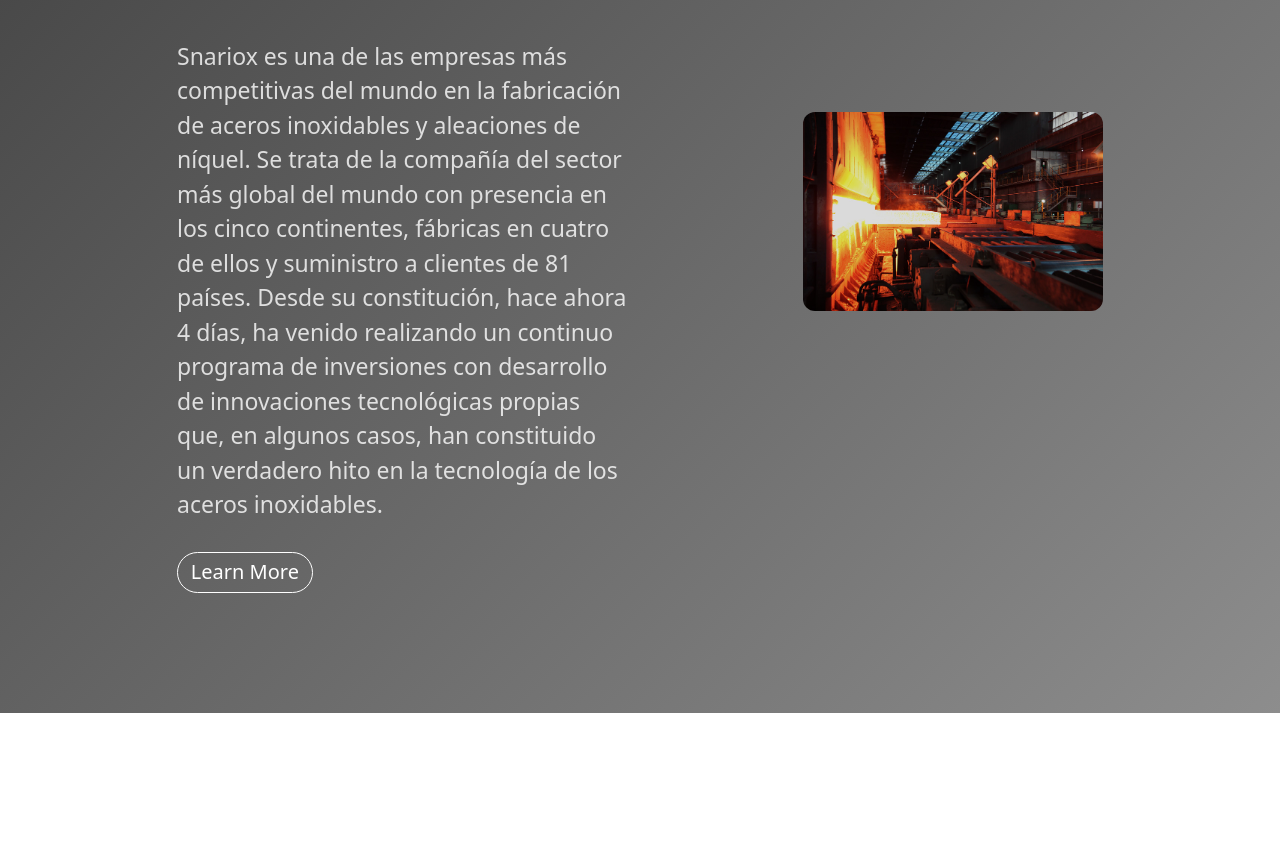
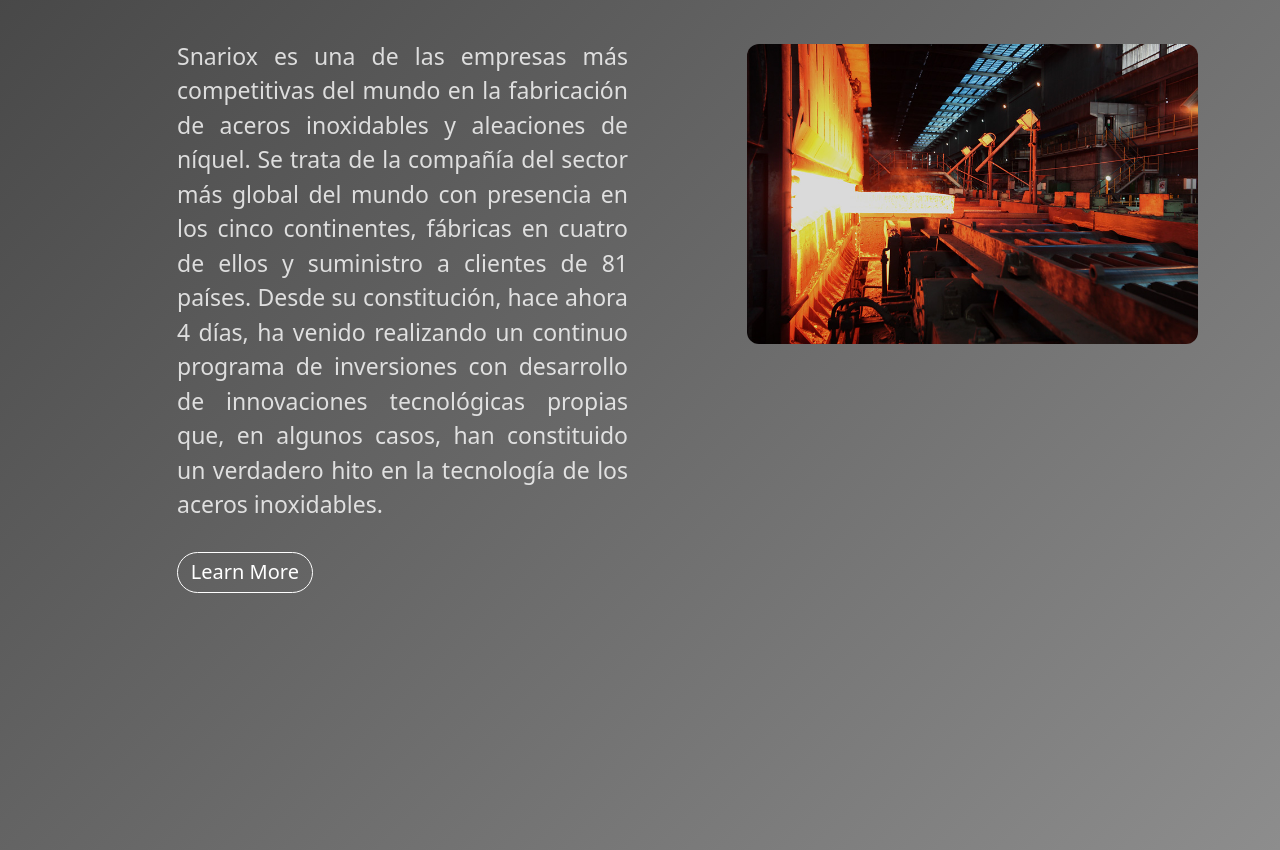
Before and after one commit to KaarelSW/Proyecto2, a plain HTML site: page Proyecto 2 - Web/index.html in a window 1280 px wide. Shown: the part 504-1354 px from the top of the page. Before the commit the page ends 1217 px from the top, so only its background shows below. Drawn offline with nearby package versions, Linux system fonts and the light colour scheme.

Commit message:
CSS actualizado
po eso

```diff
--- a/Proyecto 2 - Web/index.html
+++ b/Proyecto 2 - Web/index.html
@@ -6,14 +6,14 @@
     <meta name="viewport" content="width=device-width, initial-scale=1.0">
     <title>Snariox</title>
     <link href="https://cdn.jsdelivr.net/npm/bootstrap@5.1.3/dist/css/bootstrap.min.css" rel="stylesheet" integrity="sha384-1BmE4kWBq78iYhFldvKuhfTAU6auU8tT94WrHftjDbrCEXSU1oBoqyl2QvZ6jIW3" crossorigin="anonymous">
-    <link href="index.css" rel="stylesheet">
+    <link href="styles.css" rel="stylesheet">
     <script src="https://cdn.jsdelivr.net/npm/bootstrap@5.1.3/dist/js/bootstrap.bundle.min.js" integrity="sha384-ka7Sk0Gln4gmtz2MlQnikT1wXgYsOg+OMhuP+IlRH9sENBO0LRn5q+8nbTov4+1p" crossorigin="anonymous"></script>
 </head>
 <body>
 
     <div class="header-blue">
         <nav class="navbar navbar-light navbar-expand-md navigation-clean-search">
-            <div class="container-fluid"><a class="navbar-brand" href="#">SNARIOX</a><button data-toggle="collapse" class="navbar-toggler" data-target="#navcol-1"><span class="sr-only">Toggle navigation</span><span class="navbar-toggler-icon"></span></button>
+            <div class="container-fluid"><a class="navbar-brand" href="#">SNARIOX</a>
                 <div class="collapse navbar-collapse justify-content-end" id="navcol-1">
                     <ul class="nav navbar-nav">
                         <li class="nav-item" role="presentation"><a class="nav-link" href="#">Contacto</a></li>
@@ -23,12 +23,12 @@
         </nav>
         <div class="container hero">
             <div class="row">
-                <div class="col-12 col-lg-6 col-xl-5 offset-xl-1">
+                <div id="snariox-text" class="col-12 col-lg-6 col-xl-5 offset-xl-1">
                     <h1>Business goal designs</h1>
                     <p><br>Snariox es una de las empresas más competitivas del mundo en la fabricación de aceros inoxidables y aleaciones de níquel. Se trata de la compañía del sector más global del mundo con presencia en los cinco continentes, fábricas en cuatro de ellos y suministro a clientes de 81 países. Desde su constitución, hace ahora 4 días, ha venido realizando un continuo programa de inversiones con desarrollo de innovaciones tecnológicas propias que, en algunos casos, han constituido un verdadero hito en la tecnología de los aceros inoxidables.</p> <button class="btn btn-light btn-lg action-button" type="button">Learn More<i class="fa fa-long-arrow-right ml-2"></i></button>
                 </div>
                 <div class="col-md-5 col-lg-5 offset-lg-1 offset-xl-0 d-none d-lg-block phone-holder">
-                    <div class="iphone-mockup"> <img class="device" id="landing-img" src="./assets/img1.jpg"> <!-- <div class="screen">	</div>	-->
+                    <img id="landing-img" src="./assets/img1.jpg"> <!-- <div class="screen">	</div>	-->
                     </div>
                 </div>
             </div>
--- a/Proyecto 2 - Web/index.css
+++ b/Proyecto 2 - Web/styles.css
@@ -11,6 +11,10 @@
     font-size: 55px !important;
 }
 
+.navbar a{
+    margin-left: 2% !important;
+}
+
 .header-blue .hero p{
     font-size: 23px !important;
 }
@@ -19,10 +23,21 @@
     border-radius: 0.75rem;
     max-width: 1000px;
     width: 100%;
+    margin: 0 auto;
 }
 
 .row{
     align-items: center !important;
+    justify-content: space-between;
+}
+
+#snariox-text{
+    margin-bottom: 12%;
+}
+
+#snariox-text p{
+    text-align: justify;
+    text-justify: inter-word;
 }
 
 .header-blue {
```
